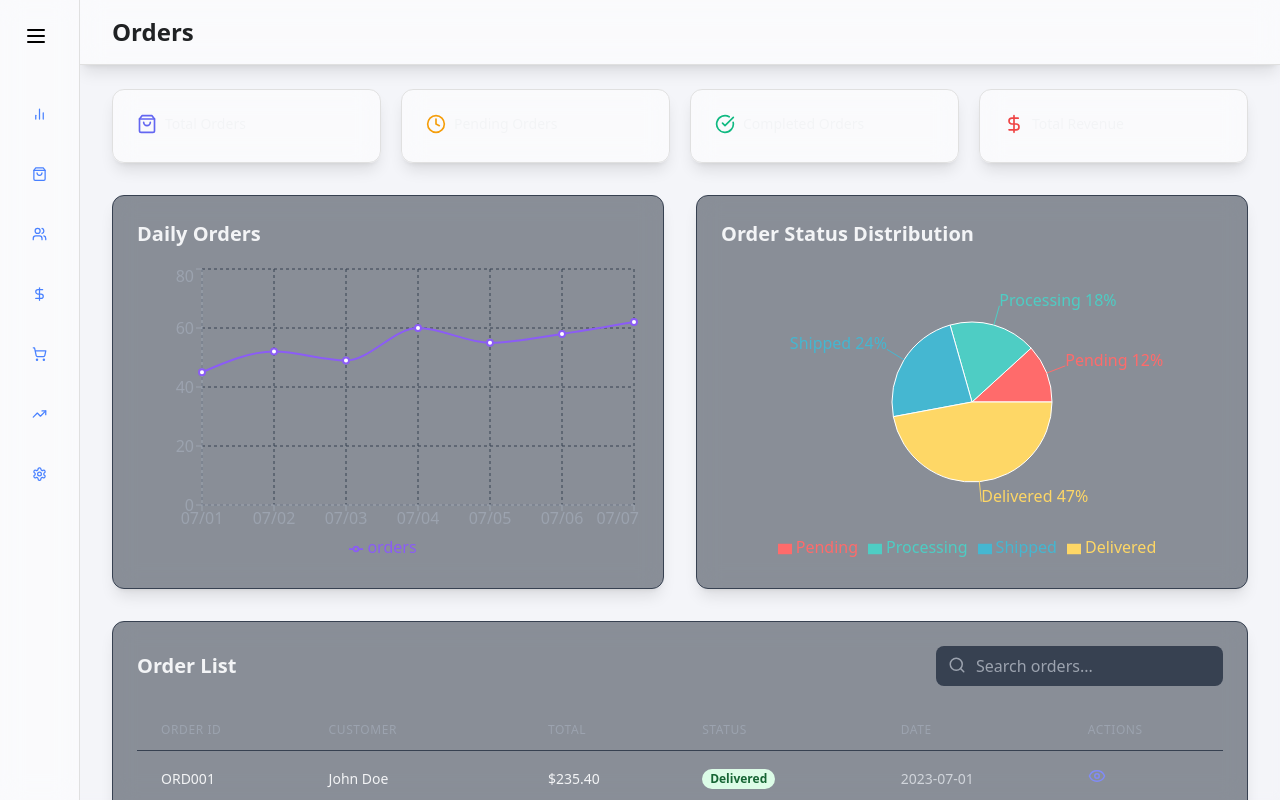
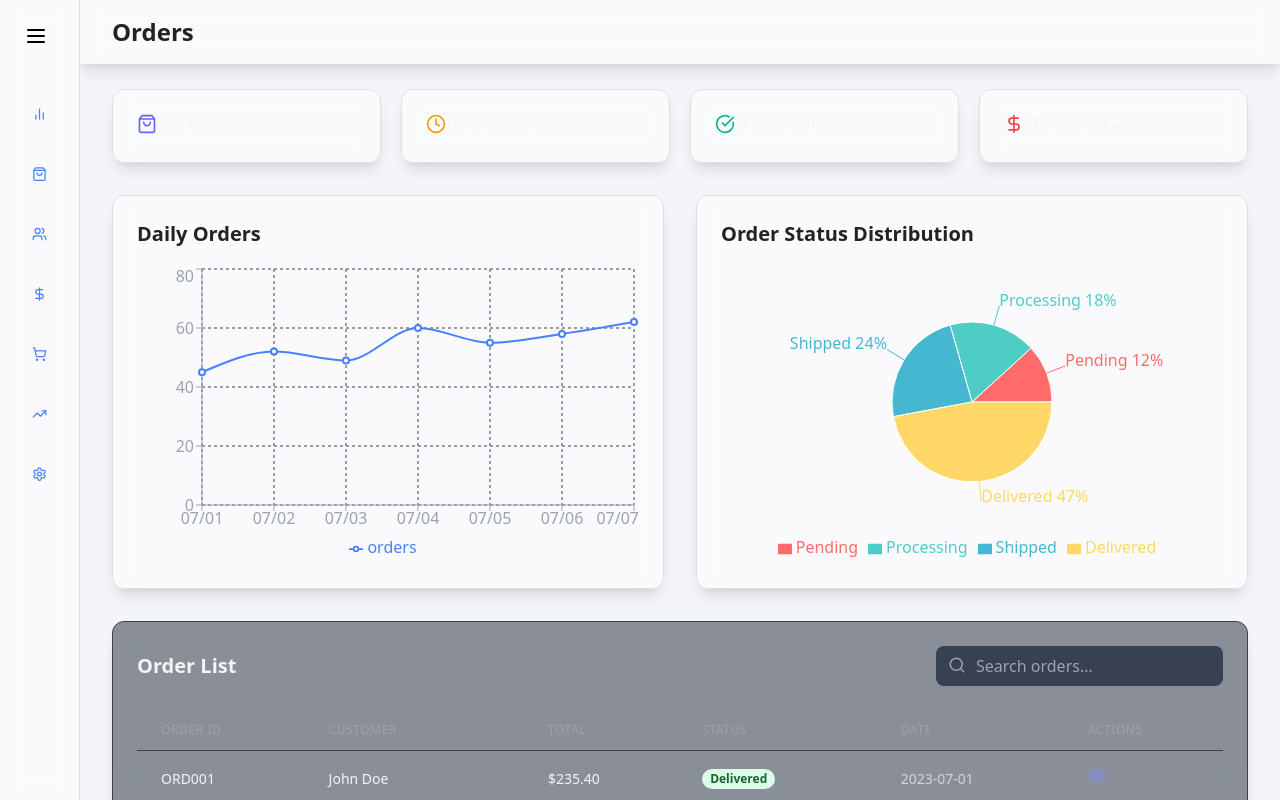
Before and after one commit to mazherx/Admin-Dashboard, a React (Vite) app: page /orders in a window 1280 px wide. Built offline with nearby package versions, Linux system fonts and the light colour scheme.

Commit message:
12-oct changes

```diff
--- a/src/componets/analytics/UserRetention.jsx
+++ b/src/componets/analytics/UserRetention.jsx
@@ -15,12 +15,12 @@ const userRetentionData = [
 const UserRetention = () => {
 	return (
 		<motion.div
-			className='bg-gray-800 bg-opacity-50 backdrop-filter backdrop-blur-lg shadow-lg rounded-xl p-6 border border-gray-700'
+			className='bg-white bg-opacity-50 backdrop-filter backdrop-blur-lg shadow-lg rounded-xl p-6 border border-border-color'
 			initial={{ opacity: 0, y: 20 }}
 			animate={{ opacity: 1, y: 0 }}
 			transition={{ delay: 0.5 }}
 		>
-			<h2 className='text-xl font-semibold text-gray-100 mb-4'>User Retention</h2>
+			<h2 className='text-xl font-semibold text-custom-gray mb-4'>User Retention</h2>
 			<div style={{ width: "100%", height: 300 }}>
 				<ResponsiveContainer>
 					<LineChart data={userRetentionData}>
@@ -35,7 +35,7 @@ const UserRetention = () => {
 							itemStyle={{ color: "#E5E7EB" }}
 						/>
 						<Legend />
-						<Line type='monotone' dataKey='retention' stroke='#8B5CF6' strokeWidth={2} />
+						<Line type='monotone' dataKey='retention' stroke='#4880FF' strokeWidth={2} />
 					</LineChart>
 				</ResponsiveContainer>
 			</div>
--- a/src/componets/orders/DailyOrders.jsx
+++ b/src/componets/orders/DailyOrders.jsx
@@ -14,12 +14,12 @@ const dailyOrdersData = [
 const DailyOrders = () => {
 	return (
 		<motion.div
-			className='bg-gray-800 bg-opacity-50 backdrop-blur-md shadow-lg rounded-xl p-6 border border-gray-700'
+			className='bg-white bg-opacity-50 backdrop-blur-md shadow-lg rounded-xl p-6 border border-border-color'
 			initial={{ opacity: 0, y: 20 }}
 			animate={{ opacity: 1, y: 0 }}
 			transition={{ delay: 0.2 }}
 		>
-			<h2 className='text-xl font-semibold text-gray-100 mb-4'>Daily Orders</h2>
+			<h2 className='text-xl font-semibold text-custom-gray mb-4'>Daily Orders</h2>
 
 			<div style={{ width: "100%", height: 300 }}>
 				<ResponsiveContainer>
@@ -35,7 +35,7 @@ const DailyOrders = () => {
 							itemStyle={{ color: "#E5E7EB" }}
 						/>
 						<Legend />
-						<Line type='monotone' dataKey='orders' stroke='#8B5CF6' strokeWidth={2} />
+						<Line type='monotone' dataKey='orders' stroke='#4880FF' strokeWidth={2} />
 					</LineChart>
 				</ResponsiveContainer>
 			</div>
--- a/src/componets/orders/OrderDistribution.jsx
+++ b/src/componets/orders/OrderDistribution.jsx
@@ -12,12 +12,12 @@ const COLORS = ["#FF6B6B", "#4ECDC4", "#45B7D1", "#FED766", "#2AB7CA"];
 const OrderDistribution = () => {
 	return (
 		<motion.div
-			className='bg-gray-800 bg-opacity-50 backdrop-blur-md shadow-lg rounded-xl p-6 border border-gray-700'
+			className='bg-white bg-opacity-50 backdrop-blur-md shadow-lg rounded-xl p-6 border border-border-color'
 			initial={{ opacity: 0, y: 20 }}
 			animate={{ opacity: 1, y: 0 }}
 			transition={{ delay: 0.3 }}
 		>
-			<h2 className='text-xl font-semibold text-gray-100 mb-4'>Order Status Distribution</h2>
+			<h2 className='text-xl font-semibold text-custom-gray mb-4'>Order Status Distribution</h2>
 			<div style={{ width: "100%", height: 300 }}>
 				<ResponsiveContainer>
 					<PieChart>
--- a/src/pages/ProductsPage.jsx
+++ b/src/pages/ProductsPage.jsx
@@ -9,7 +9,7 @@ import SalesTrendChart from '../componets/product/SalesTrendChart';
 
 const ProductsPage = () => {
   return (
-    <div className='flex-1 overflow-auto relative z-10'>
+    <div className='flex-1 overflow-auto relative z-10 text-custom-gray'>
       <Header title='Products' />
 
       <main className='max-w-7xl mx-auto py-6 px-4 lg:px-8'>
--- a/src/pages/SalesPage.jsx
+++ b/src/pages/SalesPage.jsx
@@ -16,7 +16,7 @@ const salesStats = {
 
 const SalesPage = () => {
 	return (
-		<div className='flex-1 overflow-auto relative z-10'>
+		<div className='flex-1 overflow-auto relative z-10 text-custom-gray'>
 			<Header title='Sales Dashboard' />
 
 			<main className='max-w-7xl mx-auto py-6 px-4 lg:px-8'>
@@ -45,7 +45,7 @@ const SalesPage = () => {
 
                 <SalesOverviewChart />
 
-                <div className='grid grid-cols-1 lg:grid-cols-2 gap-8 mb-8'>
+                <div className='grid grid-cols-1 lg:grid-cols-2 gap-8 mb-8 mt-6'>
 					<SalesByCategoryChart />
 					<DailySalesTrend />
 				</div>
--- a/src/pages/SettingsPage.jsx
+++ b/src/pages/SettingsPage.jsx
@@ -9,7 +9,7 @@ import ConnectedAccounts from '../componets/settings/ConnectedAccounts'
 
 const SettingsPage = () => {
     return (
-		<div className='flex-1 overflow-auto relative z-10 bg-gray-900'>
+		<div className='flex-1 overflow-auto relative z-10 bg-white text-custom-gray'>
 			<Header title='Settings' />
 			<main className='max-w-4xl mx-auto py-6 px-4 lg:px-8'>
                 <Profile />
--- a/src/pages/UsersPage.jsx
+++ b/src/pages/UsersPage.jsx
@@ -16,7 +16,7 @@ const userStats = {
 
 const UsersPage = () => {
   return (
-    <div className='flex-1 overflow-auto relative z-10'>
+    <div className='flex-1 overflow-auto relative z-10 text-custom-gray'>
       <Header title='Users' />
 
       <main className='max-w-7xl mx-auto py-6 px-4 lg:px-8'>
```
